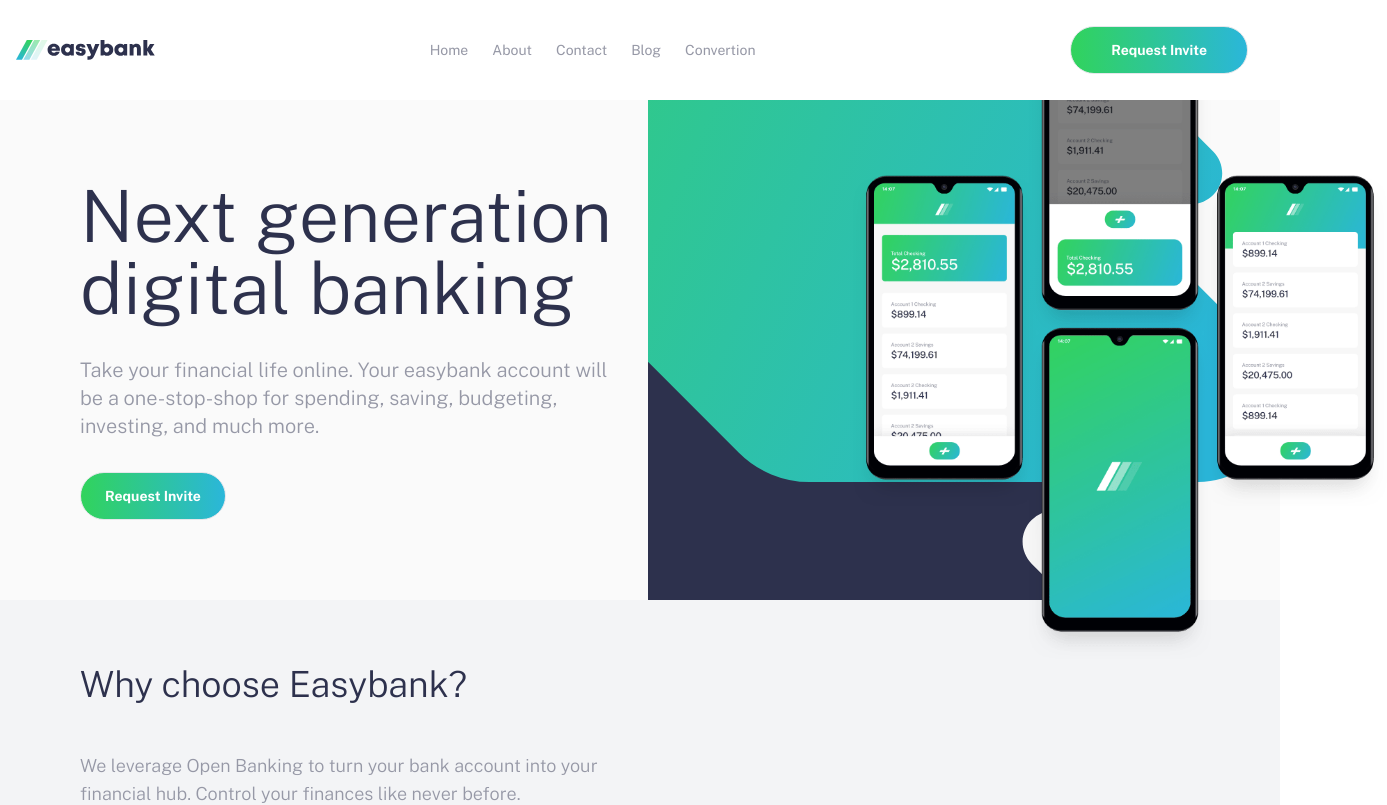
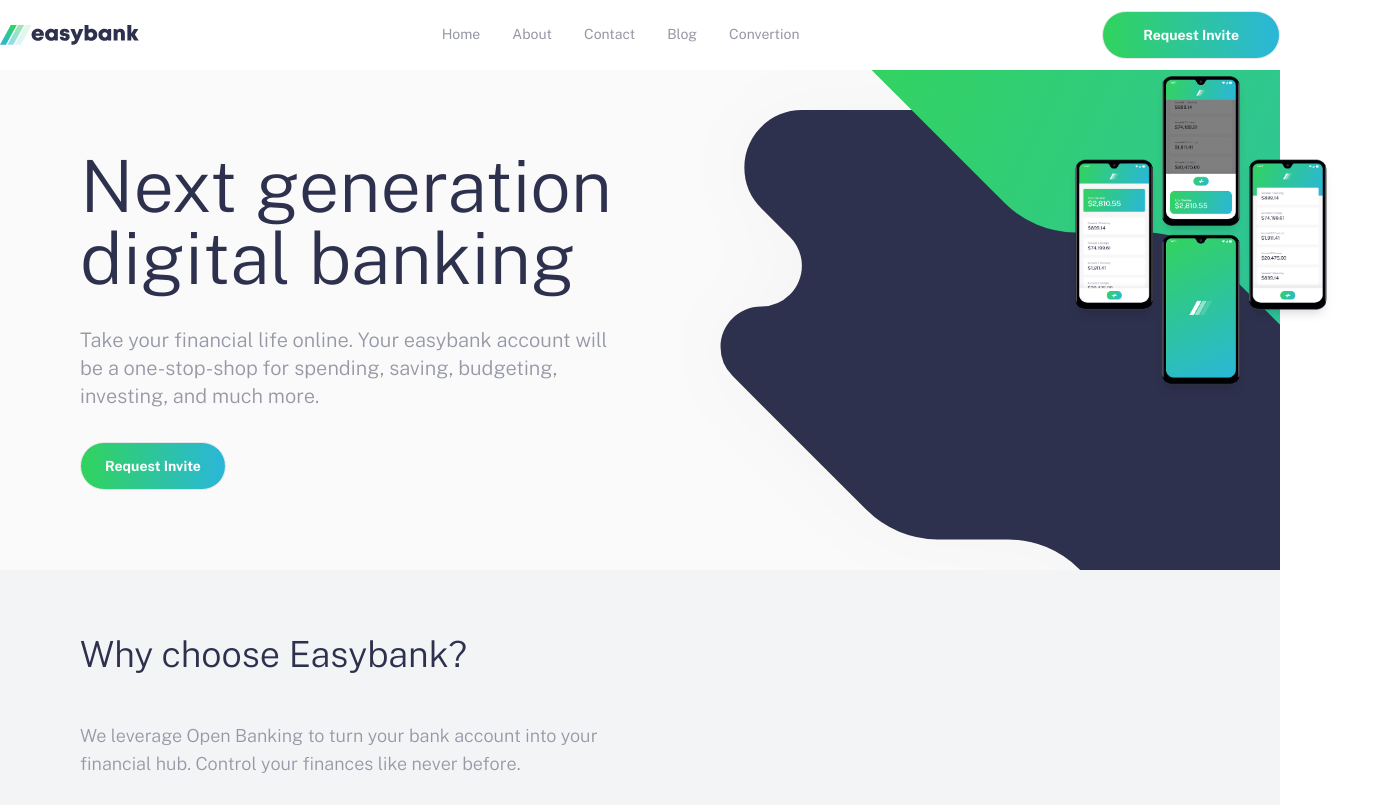
Before and after one commit to camsmy/easybank-website, a React (Vite) app: page / in a window 1280 px wide. Shown: the top 805 px of the page, 1387 px wide, since content can reach past the window. Built offline with nearby package versions, Linux system fonts and the light colour scheme.

Commit message:
navigation bar fixed responsive final

```diff
--- a/src/components/navButtonComponent.jsx
+++ b/src/components/navButtonComponent.jsx
@@ -1,11 +1,15 @@
 const NavButton = (props) =>{
     return(
         <a href="#responsive-header"
-        className="block text-neutral-grayish-blue mt-2
-                lg:inline-block lg:mt-0  lg:mr-6 lg:py-6
-                hover:border-b-4 hover:border-b-primary-lime-green hover:text-primary-dark-blue ">
+        className="block p-4 border-b-2 border-primary-lime-green border-opacity-0  text-center text-primary-dark-blue
+        hover:border-opacity-100 duration-200 cursor-pointer
+        lg:text-left lg:p-4 lg:py-6 lg:text-neutral-grayish-blue lg:hover:text-primary-dark-blue">
             {props.name}
         </a>
+        // p-4 border-b-2 border-green-500 border-opacity-0 hover:border-opacity-100 hover:text-green-500 duration-200 cursor-pointer active
+        // block text-neutral-grayish-blue mt-2 cursor-pointer border-2 border-opacity-0
+        //         lg:inline-block lg:mt-0  lg:mr-6 lg:py-6
+        //          hover:border-b-primary-lime-green hover:text-primary-dark-blue
     )
 }
 
--- a/src/layouts/home/header.jsx
+++ b/src/layouts/home/header.jsx
@@ -4,7 +4,7 @@ import phoneHeader from '../../assets/image-mockups.png'
 
 const Header = () => {
     return (
-        <div className="flex flex-col-reverse md:flex-row">
+        <div className="flex flex-col-reverse lg:flex-row">
 
             <div className="flex-col my-10 space-y-4 flex-wrap text-center px-4
             md:text-left md:pl-20 md:space-y-8 md:flex-1 md:my-20">
@@ -29,8 +29,8 @@ const Header = () => {
 
             </div>
 
-            <div className='pl-20 md:flex-1 bg-hero-pattern-mobile md:bg-hero-pattern bg-left bg-no-repeat
-            lg:bg-right z-10
+            <div className='pl-20 lg:flex-1 bg-hero-pattern-mobile lg:bg-hero-pattern bg-left bg-no-repeat relative
+            lg:bg-left z-10
             '>
                 <div className='w-full h-64'>
                 <img src={phoneHeader} alt="phone header" className=' absolute
--- a/src/layouts/navbar.jsx
+++ b/src/layouts/navbar.jsx
@@ -11,25 +11,26 @@ const Navbar = () =>{
 
     return(
     <>
-    <nav class="sticky top-0 z-50 lg:bg-white rounded">
+         <nav className="top-0 z-50 bg-white rounded sticky">
 
-            <div class="container flex flex-wrap items-center justify-between mx-auto px-4 py-2.5 bg-white">
+            <div className="container flex flex-wrap items-center justify-between mx-auto bg-white py-2.5 px-4
+            lg:p-0">
 
-                <a href="" class="flex items-cente">
+                <a href="" className="flex items-center">
                     <img src={logo} alt="website logo" />
                 </a>
 
                 <button
                 onClick={()=>setNavToggle(prev=>!prev)}
-                type="button" class="inline-flex items-center p-2 ml-3 text-sm text-gray-500 rounded-lg md:hidden"
+                type="button" className="inline-flex items-center p-2 ml-3 text-sm text-gray-500 rounded-lg lg:hidden"
                 >
                     {navToggle?<img src={closeButton} alt="closeButton" />
                     : <img src={burgerButton} alt="burgerButton" />
                     }
                 </button>
 
-                <div class="hidden w-full md:block md:w-auto">
-                    <ul class="flex flex-col md:flex-row md:mt-0 md:text-sm md:font-medium">
+                <div className="hidden w-full lg:block lg:w-auto">
+                    <ul className="flex flex-col md:flex-row md:mt-0 md:text-sm md:font-medium">
                         <NavButton name="Home"/>
                         <NavButton name="About"/>
                         <NavButton name="Contact"/>
@@ -38,7 +39,7 @@ const Navbar = () =>{
                     </ul>
                 </div>
 
-                <div className='p-4 hidden lg:block'>
+                <div className='hidden lg:block'>
                     <Button
                     name="Request Invite"
                     px="10"
@@ -47,23 +48,31 @@ const Navbar = () =>{
                 </div>
 
             </div>
-            <div className={navToggle?'bg-gradient-to-b from-neutral-700 to-transparent p-5'
+
+            <div className={navToggle?'bg-gradient-to-b from-neutral-700 to-transparent p-8 absolute w-full'
                     :"hidden"}>
 
-                <div class={navToggle?"w-full md:block md:w-auto p-5 bg-white rounded-md"
+                <div class={navToggle?"bg-white rounded-md"
                 :"hidden"}
                 >
-                    <ul class="flex flex-col md:flex-row md:mt-0 md:text-sm md:font-medium">
+                    <ul className="flex flex-col lg:flex-row lg:mt-0 lg:text-sm lg:font-medium">
                         <NavButton name="Home"/>
                         <NavButton name="About"/>
                         <NavButton name="Contact"/>
                         <NavButton name="Blog"/>
                         <NavButton name="Convertion"/>
                     </ul>
-        </div>
+                 </div>
 
-        </div>
-    </nav>
+            </div>
+        </nav>
+
+
+
+
+
+
+
     </>
     )
 }
```
